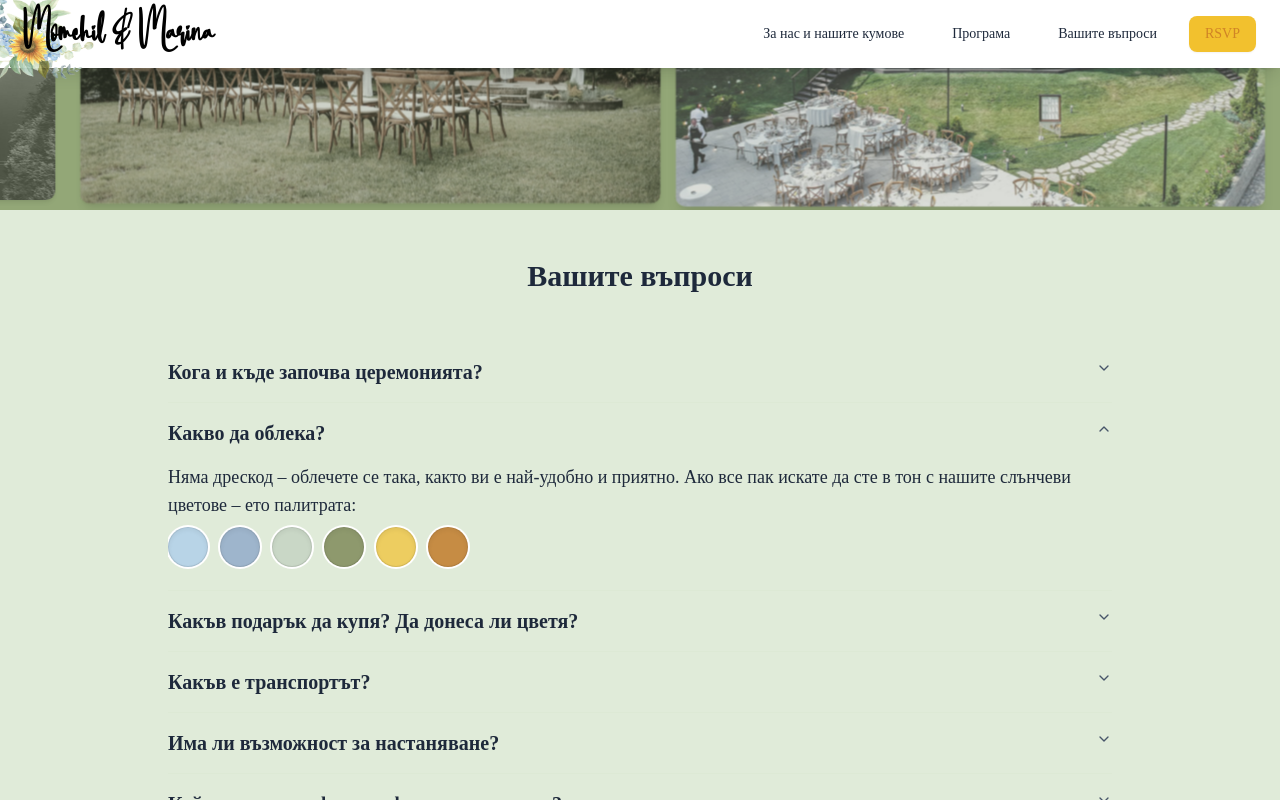
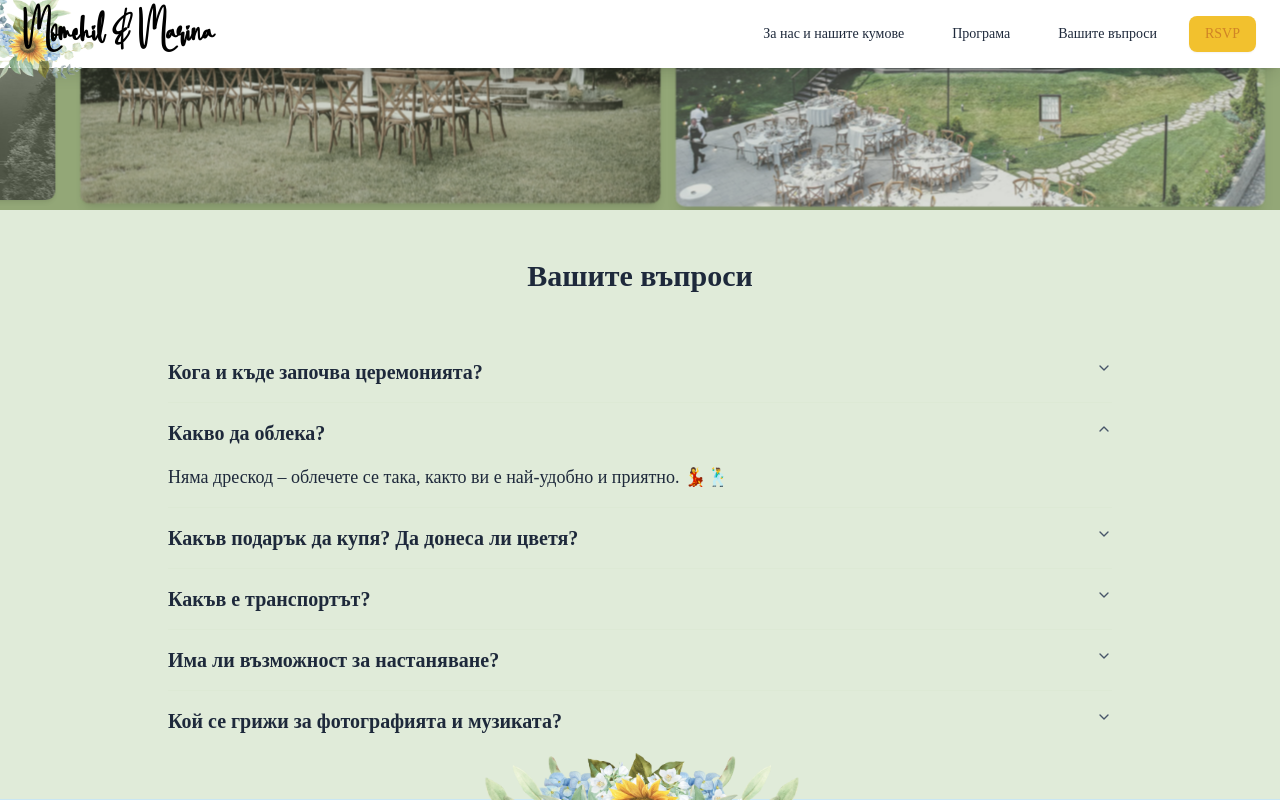
Before and after one commit to mar-ina-17/wedding-site, a React (Vite) app: page / in a window 1280 px wide. Both pictures are taken after a click on the button "Какво да облека?". Shown: the part 2035-2835 px from the top of the page. Built offline with nearby package versions, Linux system fonts and the light colour scheme; a web font is replaced by a local one.

Commit message:
changes regarding content

```diff
--- a/src/components/sections/faq.tsx
+++ b/src/components/sections/faq.tsx
@@ -31,56 +31,8 @@ const faqs = [
     question: "Какво да облека?",
     answer: (
       <>
-        Няма дрескод – облечете се така, както ви е най-удобно и приятно. Ако
-        все пак искате да сте в тон с нашите слънчеви цветове – ето палитрата:
-        <ul
-          className="flex items-center gap-3 mt-2 "
-          role="list"
-          aria-label="Color palette"
-        >
-          <li>
-            <button
-              className="h-10 w-10 rounded-full bg-[#B8D4E7] border border-black/10 shadow-inner ring-2 ring-white transition transform hover:scale-105 focus-visible:outline-none focus-visible:ring-2 focus-visible:ring-offset-2 focus-visible:ring-[#B8D4E7]"
-              aria-label="Light blue #B8D4E7"
-              title="#B8D4E7"
-            ></button>
-          </li>
-          <li>
-            <button
-              className="h-10 w-10 rounded-full bg-[#9EB5CC] border border-black/10 shadow-inner ring-2 ring-white transition transform hover:scale-105 focus-visible:outline-none focus-visible:ring-2 focus-visible:ring-offset-2 focus-visible:ring-[#9EB5CC]"
-              aria-label="Blue #9EB5CC"
-              title="#9EB5CC"
-            ></button>
-          </li>
-          <li>
-            <button
-              className="h-10 w-10 rounded-full bg-[#C9D7C6] border border-black/10 shadow-inner ring-2 ring-white transition transform hover:scale-105 focus-visible:outline-none focus-visible:ring-2 focus-visible:ring-offset-2 focus-visible:ring-[#C9D7C6]"
-              aria-label="Pale green #C9D7C6"
-              title="#C9D7C6"
-            ></button>
-          </li>
-          <li>
-            <button
-              className="h-10 w-10 rounded-full bg-[#8E996D] border border-black/10 shadow-inner ring-2 ring-white transition transform hover:scale-105 focus-visible:outline-none focus-visible:ring-2 focus-visible:ring-offset-2 focus-visible:ring-[#8E996D]"
-              aria-label="Olive green #8E996D"
-              title="#8E996D"
-            ></button>
-          </li>
-          <li>
-            <button
-              className="h-10 w-10 rounded-full bg-[#EDCD60] border border-black/10 shadow-inner ring-2 ring-white transition transform hover:scale-105 focus-visible:outline-none focus-visible:ring-2 focus-visible:ring-offset-2 focus-visible:ring-[#EDCD60]"
-              aria-label="Golden yellow #EDCD60"
-              title="#EDCD60"
-            ></button>
-          </li>
-          <li>
-            <button
-              className="h-10 w-10 rounded-full bg-[#C68C44] border border-black/10 shadow-inner ring-2 ring-white transition transform hover:scale-105 focus-visible:outline-none focus-visible:ring-2 focus-visible:ring-offset-2 focus-visible:ring-[#C68C44]"
-              aria-label="Warm ochre #C68C44"
-              title="#C68C44"
-            ></button>
-          </li>
-        </ul>
+        Няма дрескод – облечете се така, както ви е най-удобно и приятно.{" "}
+        <span className="text-yellow-500">💃🕺</span>
       </>
     ),
   },
@@ -121,9 +73,11 @@ const faqs = [
     answer: (
       <>
         Пасарел Лейк Клуб не е хотел, но разполага с 4 двойни стаи за тези от
-        вас, които биха желали да пренощуват на място. Ако искате да запазите
-        стая, моля свържете се с нас, за да проверим наличността и да ви
-        съдействаме с организацията.
+        вас, които биха желали да пренощуват на място. В близост също има
+        различни хотели и мотели. Ако искате да запазите стая в Пасарел Лейк,
+        моля свържете се с нас, за да проверим наличността и да ви съдействаме с
+        организацията. Имайте предвд, че самото място е на около 20 минути с
+        кола от София.
       </>
     ),
   },
--- a/src/components/sections/gallery.tsx
+++ b/src/components/sections/gallery.tsx
@@ -18,9 +18,10 @@ const Gallery = () => {
       <CarouselContent>
         <CarouselItem>
           <img
+            className="mx-auto"
             src="/optimized/us-1-1280.webp"
             srcSet="/optimized/us-1-640.webp 640w, /optimized/us-1-1280.webp 1280w, /optimized/us-1-1920.webp 1920w"
-            sizes="(max-width: 768px) 100vw, 768px"
+            sizes="(max-width:auto) 100vw, 768px"
             width={1280}
             height={960}
             alt="Wedding 1"
@@ -30,9 +31,10 @@ const Gallery = () => {
         </CarouselItem>
         <CarouselItem>
           <img
+            className="mx-auto"
             src="/optimized/us-2-1280.webp"
             srcSet="/optimized/us-2-640.webp 640w, /optimized/us-2-1280.webp 1280w, /optimized/us-2-1920.webp 1920w"
-            sizes="(max-width: 768px) 100vw, 768px"
+            sizes="(max-width: auto) 100vw, 768px"
             width={1280}
             height={960}
             alt="Wedding 2"
@@ -42,9 +44,10 @@ const Gallery = () => {
         </CarouselItem>
         <CarouselItem>
           <img
+            className="mx-auto"
             src="/optimized/us-3-1280.webp"
             srcSet="/optimized/us-3-640.webp 640w, /optimized/us-3-1280.webp 1280w, /optimized/us-3-1920.webp 1920w"
-            sizes="(max-width: 768px) 100vw, 768px"
+            sizes="(max-width: auto) 100vw, 768px"
             width={1280}
             height={960}
             alt="Wedding 3"
```
